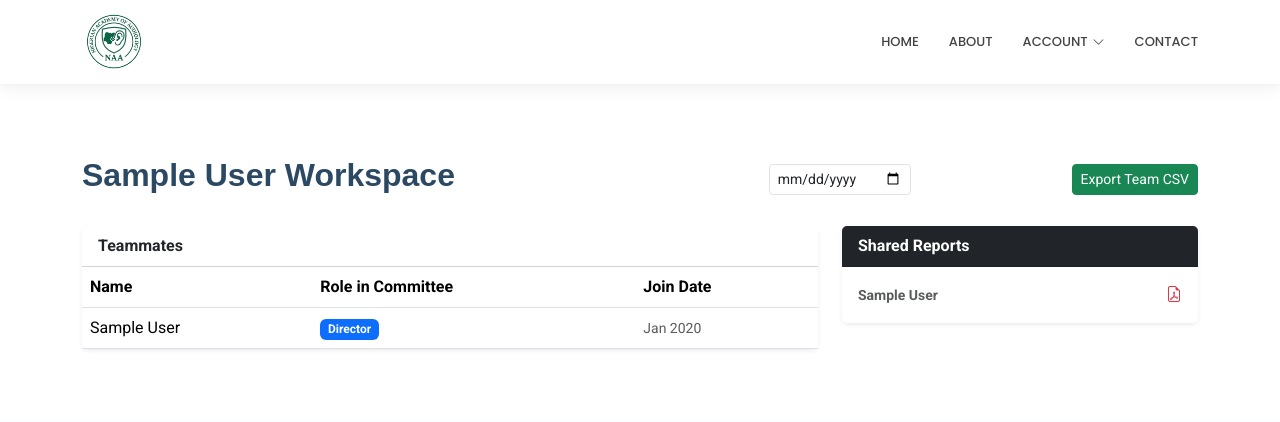
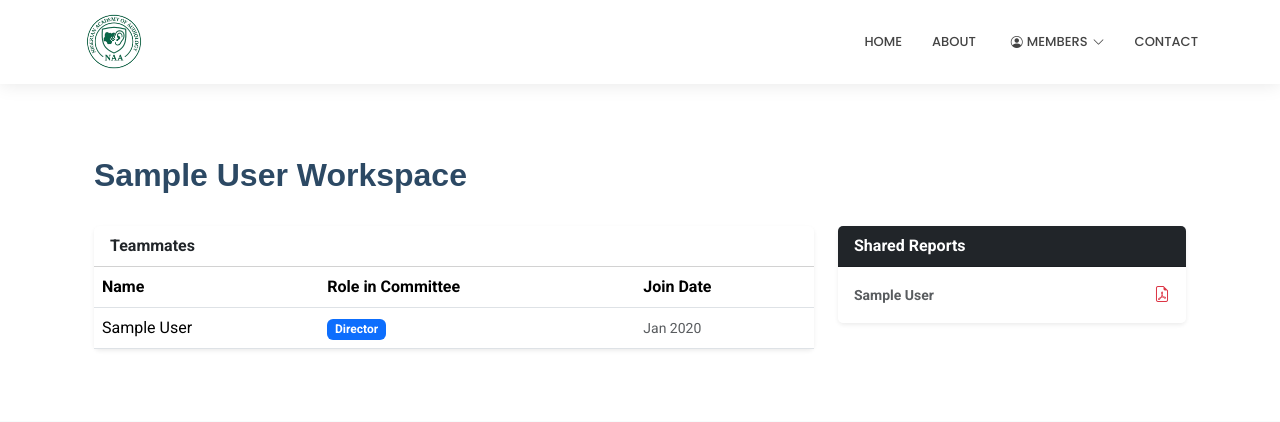
Before and after one commit to NAA-del/naa-portal, a Django app: page /committee/workspace/1/ in a window 1280 px wide. Shown: the top 422 px of the page. Run offline with Django 5.2, Linux system fonts and the light colour scheme; a user stored in the database is signed in; tables that the repository leaves empty hold one stand-in row (values such as "Sample post"); some libraries are stand-ins or nearby versions.

Commit message:
Update Committee Workspace template for members; cleaned up dashboard templates

```diff
--- a/accounts/templates/accounts/base.html
+++ b/accounts/templates/accounts/base.html
@@ -28,76 +28,108 @@
 
 <body class="index-page">
 
+    <!-- Header -->
     <header id="header" class="header sticky-top">
         <div class="branding d-flex align-items-center">
             <div class="container position-relative d-flex align-items-center justify-content-between">
 
+                <!-- Logo -->
                 <a href="{% url 'home' %}" class="logo d-flex align-items-center me-auto">
                     <img src="{% static 'images/logo.png' %}" alt="NAA Logo"
                         style="max-height: 64px; margin-right: 12px;" onerror="this.style.display='none'">
                 </a>
 
+                <!-- Navigation -->
                 <nav id="navmenu" class="navmenu">
                     <ul>
                         <li><a href="{% url 'home' %}#hero">Home</a></li>
                         <li><a href="{% url 'about' %}">About</a></li>
 
+                        <!-- User dropdown -->
                         {% if user.is_authenticated %}
                         <li class="dropdown">
                             <a href="#">
-                                <span>Account</span>
+                                <span><i class="bi bi-person-circle me-1"></i>Members</span>
                                 <i class="bi bi-chevron-down toggle-dropdown"></i>
                             </a>
-                            <ul>
-                                <li><a href="{% url 'profile' %}"><i class="bi bi-person me-2"></i>My Profile</a></li>
-                                <li><a href="{% url 'resource_library' %}"><i class="bi bi-book me-2"></i>Library</a>
+                            <ul class="shadow-sm">
+
+                                <!-- Core account -->
+                                <li>
+                                    <a href="{% url 'profile' %}">
+                                        <i class="bi bi-person me-2"></i>My Profile
+                                    </a>
+                                </li>
+
+                                <li>
+                                    <a href="{% url 'resource_library' %}">
+                                        <i class="bi bi-book me-2"></i>Library
+                                    </a>
                                 </li>
 
                                 {% if user.membership_tier == 'student' %}
-                                <li><a href="{% url 'student_hub' %}"><i class="bi bi-mortarboard me-2"></i>Student
-                                        Hub</a></li>
+                                <li>
+                                    <a href="{% url 'student_hub' %}">
+                                        <i class="bi bi-mortarboard me-2"></i>Student Hub
+                                    </a>
+                                </li>
                                 {% else %}
-                                <li><a href="{% url 'cpd_tracker' %}"><i class="bi bi-award me-2"></i>CPD Tracker</a>
+                                <li>
+                                    <a href="{% url 'cpd_tracker' %}">
+                                        <i class="bi bi-award me-2"></i>CPD Tracker
+                                    </a>
                                 </li>
                                 {% endif %}
 
+                                <!-- Committees -->
                                 {% if user.committees.exists or user.directed_committees.exists %}
-                                <li>
-                                    <hr class="dropdown-divider">
-                                </li>
-                                <li class="dropdown-header small text-uppercase">My Teams</li>
+                                <li><hr class="dropdown-divider"></li>
+                                <li class="dropdown-header small text-uppercase text-muted">My Committees</li>
 
                                 {% for committee in user.committees.all %}
-                                <li><a href="{% url 'committee_workspace' committee.id %}">{{ committee.name }}</a></li>
+                                <li>
+                                    <a href="{% url 'committee_workspace' committee.id %}">
+                                        <i class="bi bi-people me-2"></i>{{ committee.name }}
+                                    </a>
+                                </li>
                                 {% endfor %}
 
                                 {% for committee in user.directed_committees.all %}
                                 <li>
-                                    <a href="{% url 'committee_dashboard' committee.id %}" class="text-primary fw-bold">
-                                        <i class="bi bi-gear-fill me-1"></i>Manage {{ committee.name }}
+                                    <a href="{% url 'committee_dashboard' committee.id %}" class="fw-bold text-primary">
+                                        <i class="bi bi-gear-fill me-2"></i>Manage {{ committee.name }}
                                     </a>
                                 </li>
                                 {% endfor %}
                                 {% endif %}
 
+                                <!-- EXCO roles -->
                                 {% if user.roles.exists %}
+                                <li><hr class="dropdown-divider"></li>
                                 <li>
-                                    <hr class="dropdown-divider">
+                                    <a href="{% url 'exco_master_dashboard' %}" class="fw-bold text-danger">
+                                        <i class="bi bi-shield-lock me-2"></i>EXCO Dashboard
+                                    </a>
                                 </li>
-                                <li><a href="{% url 'exco_master_dashboard' %}" class="text-danger fw-bold">EXCO
-                                        Dashboard</a></li>
                                 {% endif %}
 
+                                <!-- Logout -->
+                                <li><hr class="dropdown-divider"></li>
                                 <li>
-                                    <hr class="dropdown-divider">
+                                    <a href="{% url 'logout' %}" class="text-muted">
+                                        <i class="bi bi-box-arrow-right me-2"></i>Logout
+                                    </a>
                                 </li>
-                                <li><a href="{% url 'logout' %}" class="text-muted">Logout</a></li>
+
                             </ul>
                         </li>
                         {% else %}
+                        <!-- Guest / Login -->
                         <li class="dropdown">
-                            <a href="#"><span>Member Access</span> <i
-                                    class="bi bi-chevron-down toggle-dropdown"></i></a>
+                            <a href="#">
+                                <span>Member Access</span>
+                                <i class="bi bi-chevron-down toggle-dropdown"></i>
+                            </a>
                             <ul>
                                 <li><a href="{% url 'login' %}">Login</a></li>
                                 <li><a href="{% url 'register' %}">Create Account</a></li>
@@ -109,13 +141,16 @@
                     </ul>
                     <i class="mobile-nav-toggle d-xl-none bi bi-list"></i>
                 </nav>
+
             </div>
         </div>
     </header>
 
+    <!-- Main Content -->
     <main class="main">
         <div class="container mt-3">
-            <!-- Messages for alerts (Success/Error) -->
+
+            <!-- Messages -->
             {% if messages %}
             {% for message in messages %}
             <div class="alert alert-{% if message.tags == 'error' %}danger{% else %}{{ message.tags }}{% endif %} alert-dismissible fade show"
@@ -125,12 +160,12 @@
             </div>
             {% endfor %}
             {% endif %}
+
+            {% block content %}{% endblock %}
         </div>
-
-        {% block content %}
-        {% endblock %}
     </main>
 
+    <!-- Footer -->
     <footer id="footer" class="footer light-background mt-5" style="padding: 30px 0; text-align: center;">
         <div class="container">
             <p>&copy; 2026 <strong>Nigerian Academy of Audiology</strong>. All Rights Reserved.</p>
--- a/accounts/templates/accounts/committee_workspace.html
+++ b/accounts/templates/accounts/committee_workspace.html
@@ -4,20 +4,10 @@
 <div class="container mt-5 pt-4">
     <div class="d-flex justify-content-between align-items-center mb-4">
         <h2 class="fw-bold" style="color: #2c4964;">{{ committee.name }} Workspace</h2>
-
-        {% if is_director or is_exco %}
-        <form method="get" action="{% url 'export_committee_members_csv' committee.id %}" class="row g-2"></form>
-            <div class="col-auto">
-                <input type="date" name="start" class="form-control form-control-sm" title="Start Date">
-            </div>
-            <div class="col-auto">
-                <button type="submit" class="btn btn-sm btn-success">Export Team CSV</button>
-            </div>
-        </form>
-        {% endif %}
     </div>
 
     <div class="row">
+        <!-- Members List -->
         <div class="col-lg-8">
             <div class="card shadow-sm border-0 mb-4">
                 <div class="card-header bg-white fw-bold">Teammates</div>
@@ -50,6 +40,7 @@
             </div>
         </div>
 
+        <!-- Shared Reports -->
         <div class="col-lg-4">
             <div class="card shadow-sm border-0">
                 <div class="card-header bg-dark text-white fw-bold">Shared Reports</div>
```
